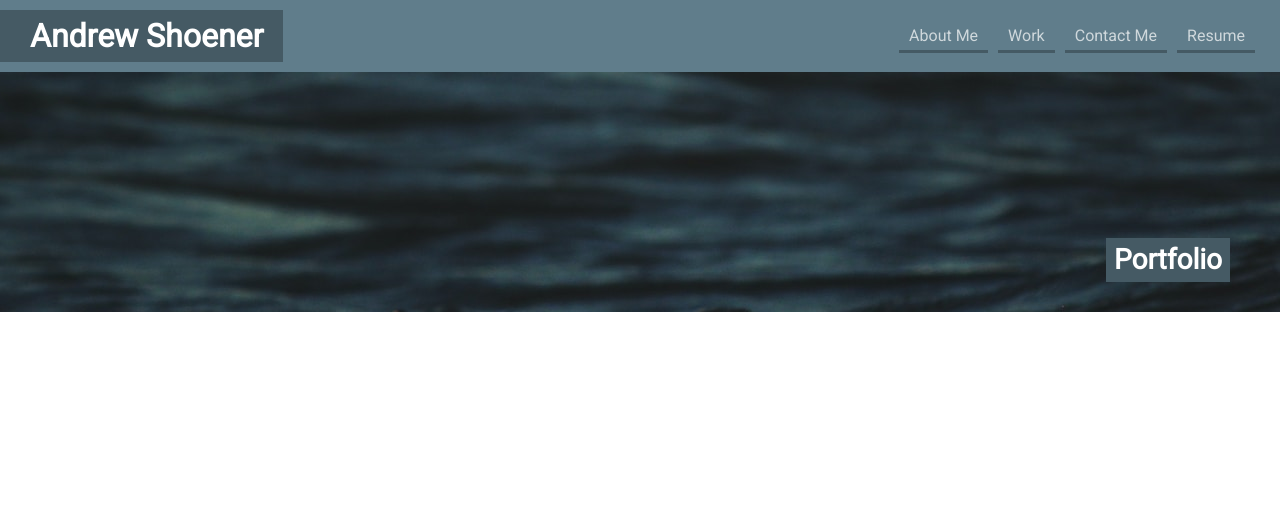
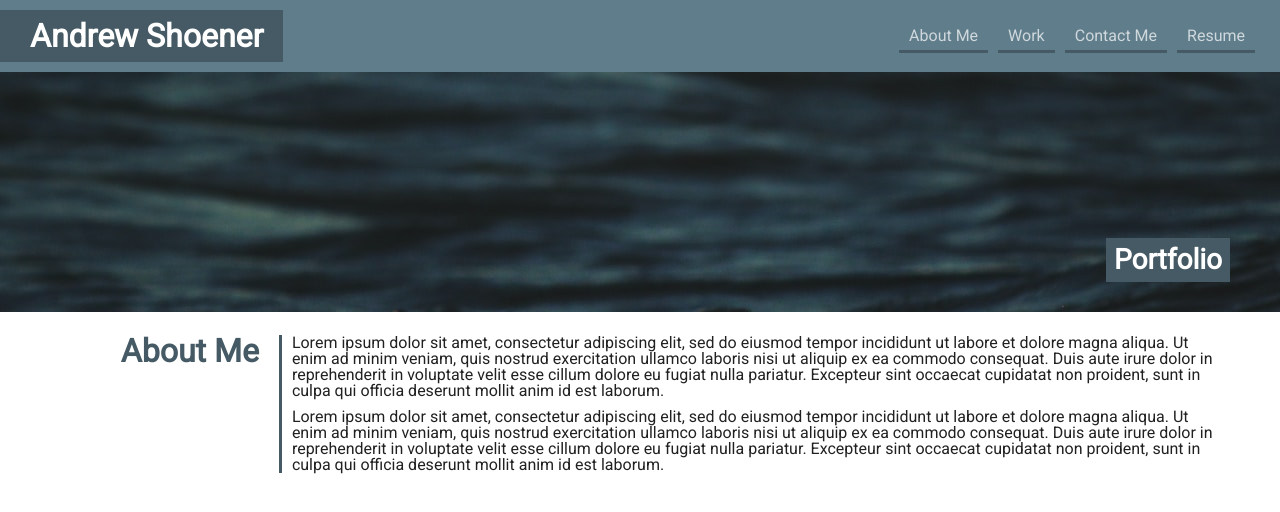
Before and after one commit to ashoener/react-portfolio, a React (Vite) app: page / in a window 1280 px wide. Shown: the top 512 px of the page. Built offline with nearby package versions, Linux system fonts and the light colour scheme.

Commit message:
Add about me page Changed home page to about me

```diff
--- a/src/components/navbar/LinksContainer.jsx
+++ b/src/components/navbar/LinksContainer.jsx
@@ -5,7 +5,7 @@ export default ({ showLinks }) => {
     <nav className={"navbar-links-container" + (showLinks ? "active" : "")}>
       <ul className="navbar-links">
         <li>
-          <Link to="/about">About Me</Link>
+          <Link to="/">About Me</Link>
         </li>
         <li>
           <Link to="/work">Work</Link>
--- /dev/null
+++ b/src/pages/about.jsx
@@ -0,0 +1,31 @@
+export default () => {
+  return (
+    <div className="portfolio-items">
+      <section id="about-me" className="portfolio-item">
+        <header className="portfolio-item-header">
+          <h1>About Me</h1>
+        </header>
+        <article className="portfolio-item-content">
+          <p>
+            Lorem ipsum dolor sit amet, consectetur adipiscing elit, sed do
+            eiusmod tempor incididunt ut labore et dolore magna aliqua. Ut enim
+            ad minim veniam, quis nostrud exercitation ullamco laboris nisi ut
+            aliquip ex ea commodo consequat. Duis aute irure dolor in
+            reprehenderit in voluptate velit esse cillum dolore eu fugiat nulla
+            pariatur. Excepteur sint occaecat cupidatat non proident, sunt in
+            culpa qui officia deserunt mollit anim id est laborum.
+          </p>
+          <p>
+            Lorem ipsum dolor sit amet, consectetur adipiscing elit, sed do
+            eiusmod tempor incididunt ut labore et dolore magna aliqua. Ut enim
+            ad minim veniam, quis nostrud exercitation ullamco laboris nisi ut
+            aliquip ex ea commodo consequat. Duis aute irure dolor in
+            reprehenderit in voluptate velit esse cillum dolore eu fugiat nulla
+            pariatur. Excepteur sint occaecat cupidatat non proident, sunt in
+            culpa qui officia deserunt mollit anim id est laborum.
+          </p>
+        </article>
+      </section>
+    </div>
+  );
+};
```
Also changed, not shown: src/main.jsx (+7 -0 lines).
